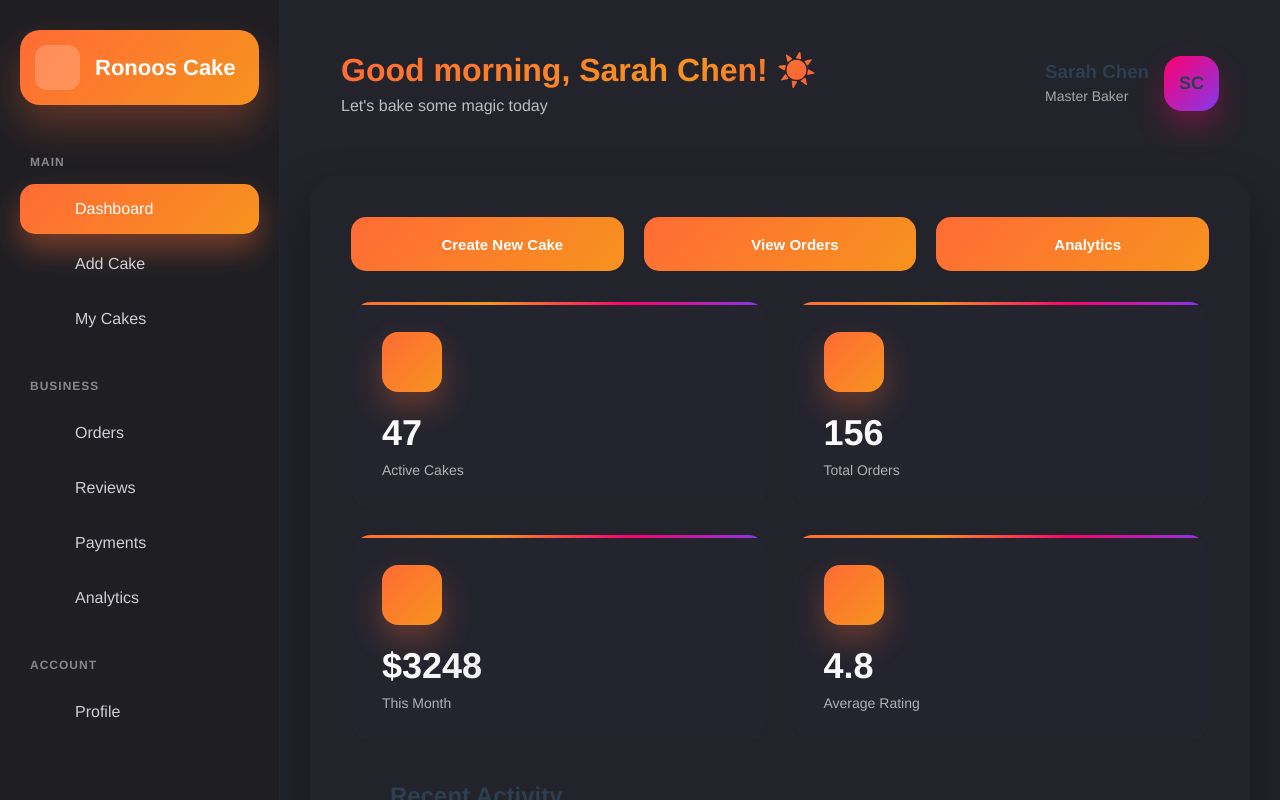
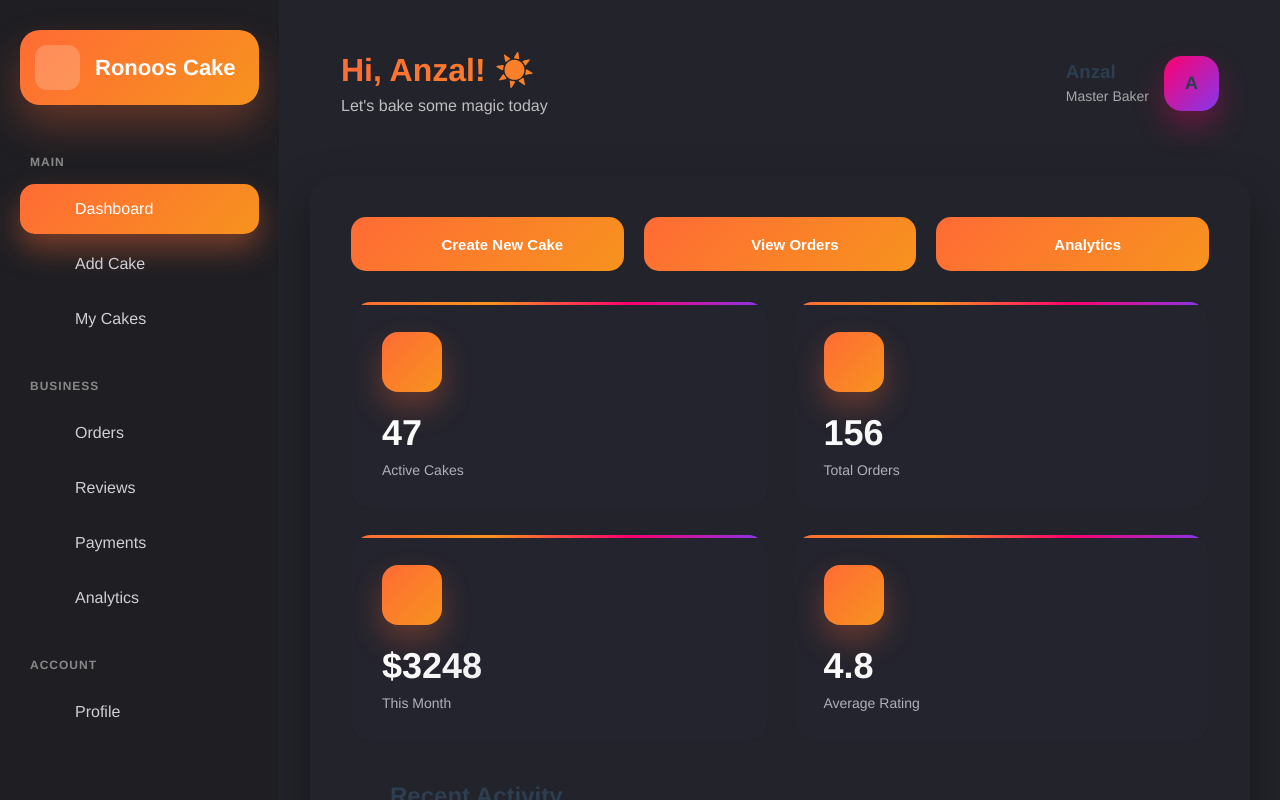
Before and after one commit to ANZAL12/ronoos_cake, a Vue app in the folder frontend/: page /baker-welcome in a window 1280 px wide. Built offline with nearby package versions, Linux system fonts and the light colour scheme.

Commit message:
just changed name to anzal

```diff
--- a/frontend/src/views/BakerWelcome.vue
+++ b/frontend/src/views/BakerWelcome.vue
@@ -70,7 +70,7 @@
     <div class="main-content">
       <div class="top-bar">
         <div class="welcome">
-          <h1>Good morning, {{ bakerName }}! ☀️</h1>
+          <h1>Hi, {{ bakerName }}! ☀️</h1>
           <p>Let's bake some magic today</p>
         </div>
         <div class="user-info">
@@ -216,7 +216,7 @@
 <script setup>
 import { ref, computed, onMounted, nextTick } from 'vue'
 
-const bakerName = ref('Sarah Chen')
+const bakerName = ref('Anzal')
 const bakerInitials = computed(() => bakerName.value.split(' ').map(n => n[0]).join(''))
 
 const activeTab = ref('dashboard')
```
